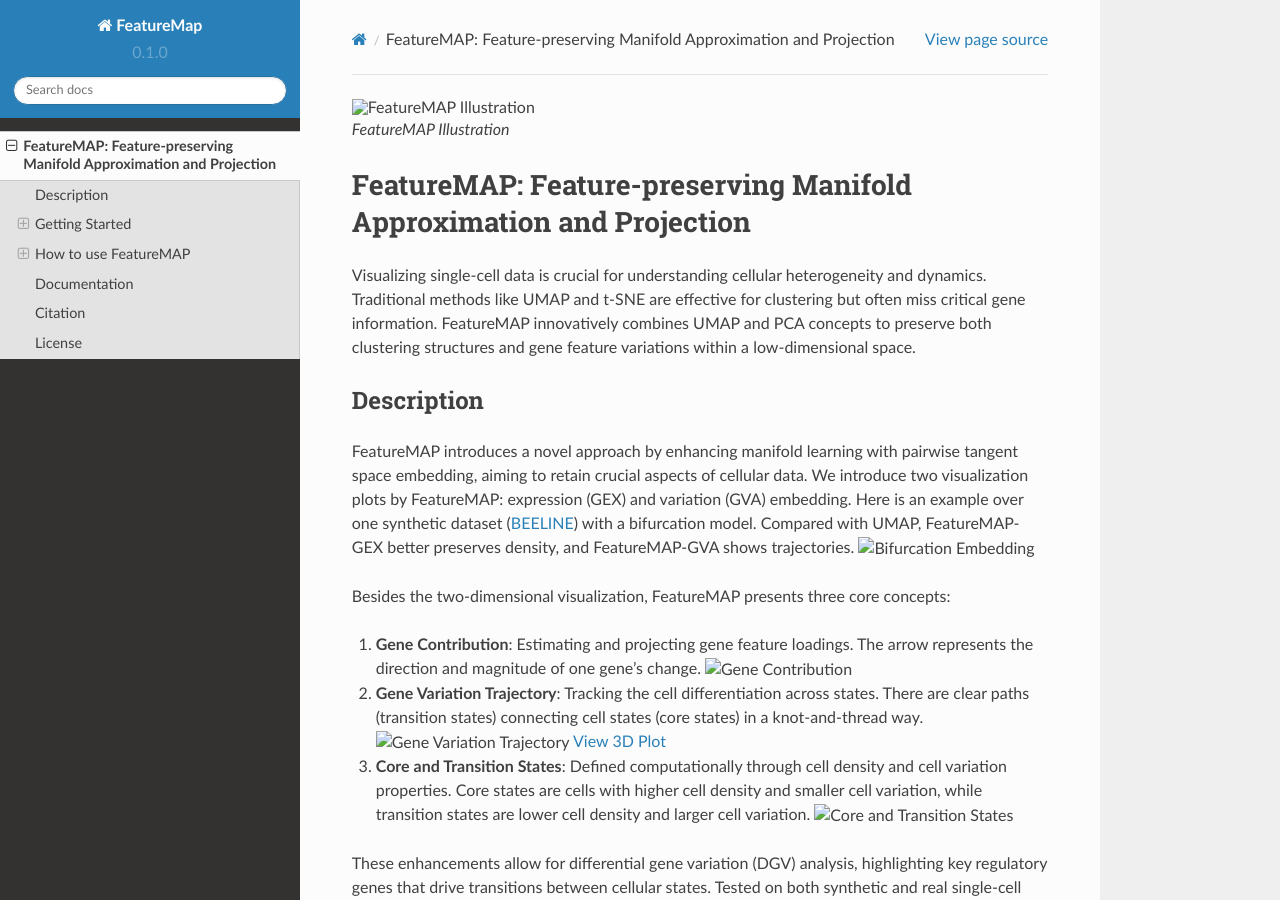
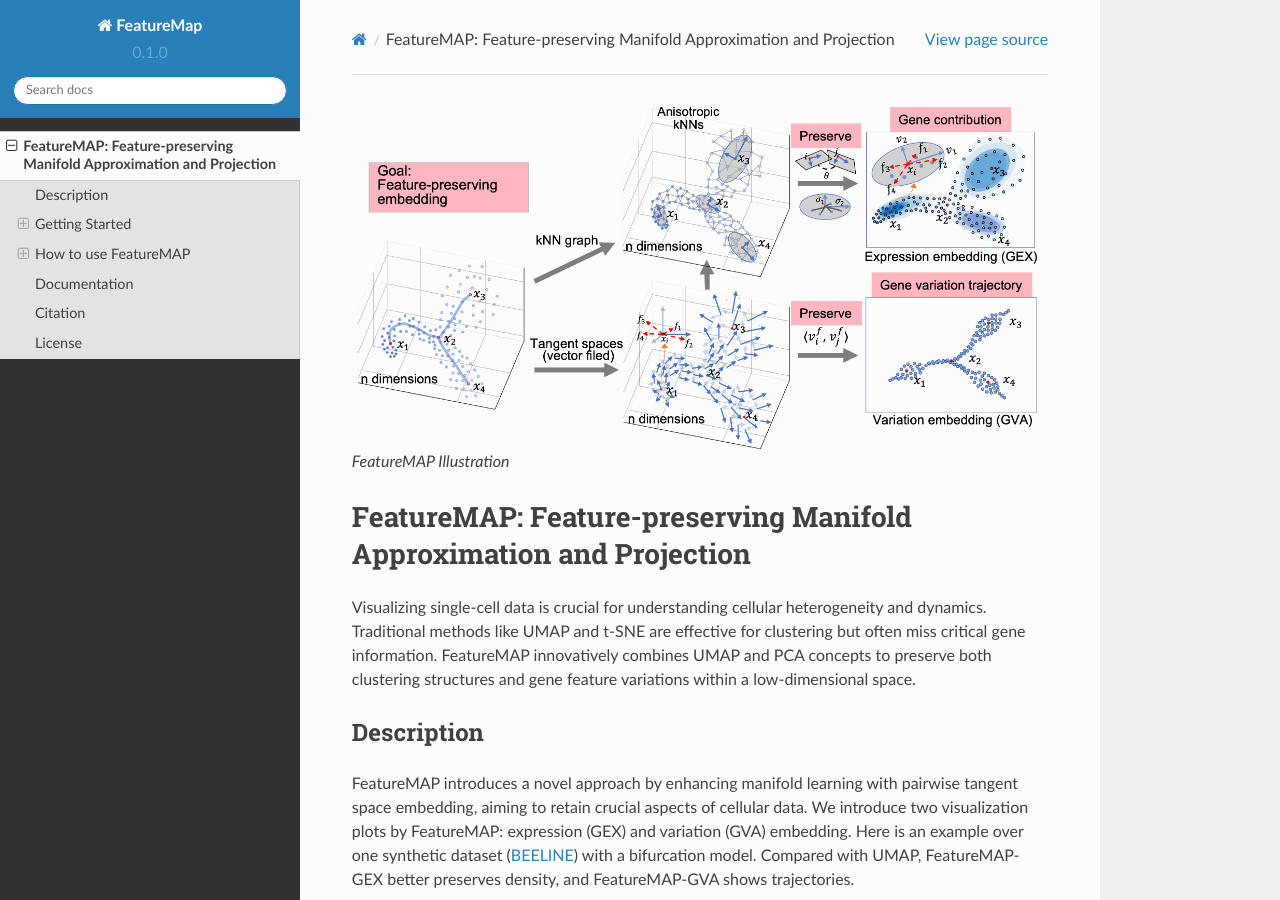
Before and after one commit to YYT1002/FeatureMAP, a Sphinx documentation site: the page built from docs/README.rst, in a window 1280 px wide and 900 px high. Built offline with Sphinx 7.4.7 and the Read the Docs theme 2.0.0, drawn with Linux system fonts in a browser that asks for light colours; pages that are not in the unit, such as notebooks, are missing from menus.

Commit message:
Update README.rst

```diff
--- a/docs/README.rst
+++ b/docs/README.rst
@@ -1,4 +1,4 @@
-.. figure:: ./figures/featureMAP.png
+.. figure:: ../figures/featureMAP.png
    :alt: FeatureMAP Illustration
 
    FeatureMAP Illustration
@@ -137,7 +137,7 @@ License
 
 The FeatureMAP package is under BSD-3-Clause license.
 
-.. |Bifurcation Embedding| image:: ./figures/bifurcation_embedding.png
-.. |Gene Contribution| image:: ./figures/gene_contribution.png
-.. |Gene Variation Trajectory| image:: ./figures/gene_variation_trajectory.png
-.. |Core and Transition States| image:: ./figures/core_trans_states.png
+.. |Bifurcation Embedding| image:: ../figures/bifurcation_embedding.png
+.. |Gene Contribution| image:: ../figures/gene_contribution.png
+.. |Gene Variation Trajectory| image:: ../figures/gene_variation_trajectory.png
+.. |Core and Transition States| image:: ../figures/core_trans_states.png
```
